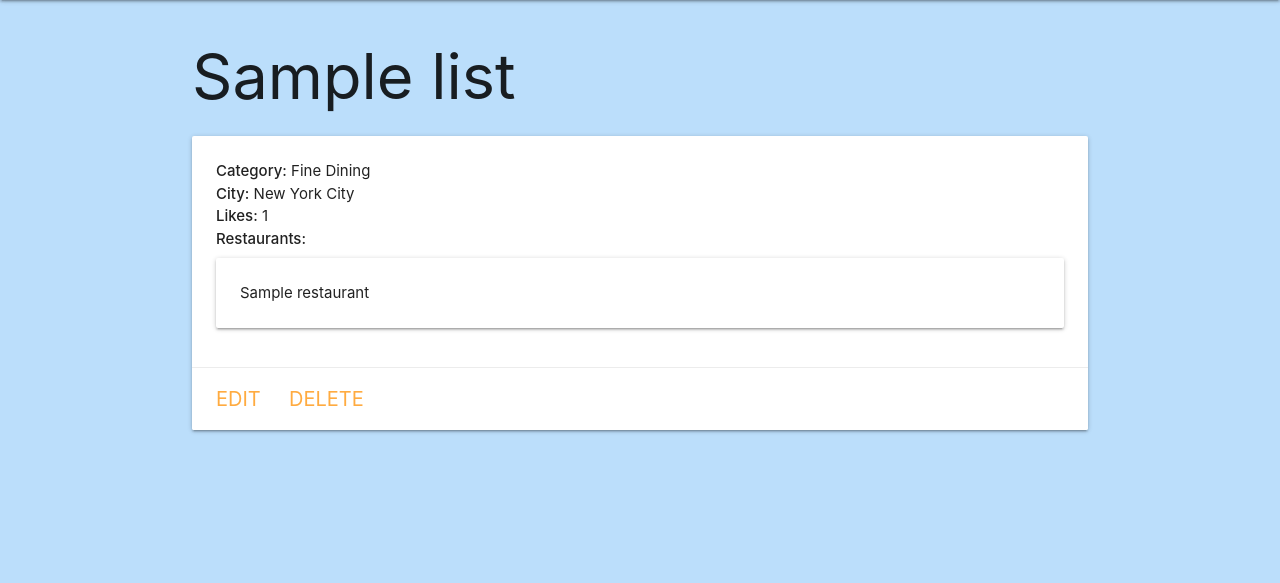
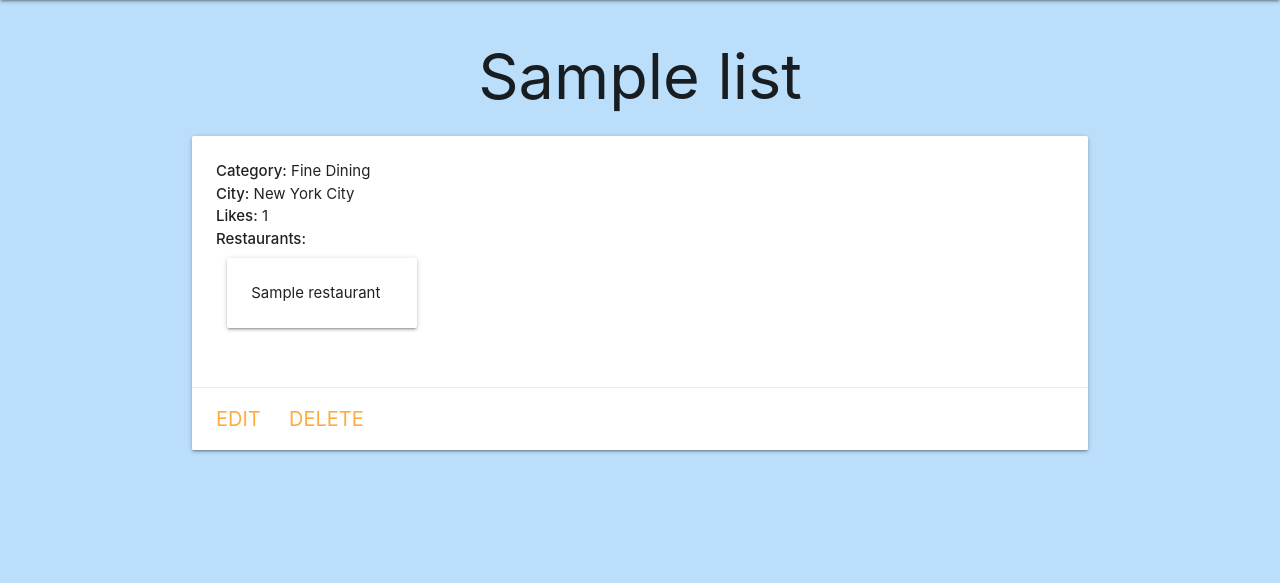
Before and after one commit to Adamtpacz/nosh-hunt, a Django app: page /lists/1 in a window 1280 px wide. Shown: the part 64-647 px from the top of the page. Run offline with Django 4.2, Linux system fonts and the light colour scheme; tables that the repository leaves empty hold one stand-in row (values such as "Sample post").

Commit message:
Update sizing of restaurant cards on list details page

```diff
--- a/main_app/templates/lists/detail.html
+++ b/main_app/templates/lists/detail.html
@@ -1,7 +1,7 @@
 {% extends 'base.html' %}
 {% block content %}
 
-<h1>{{ list.title }}</h1>
+<h1 class="center-align">{{ list.title }}</h1>
 
 <div class="card">
     <div class="card-content">
@@ -9,7 +9,8 @@
         <p><strong>City:</strong> {{ list.get_city_display }}</p>
         <p><strong>Likes:</strong> {{ list.likes }}</p>
         <p><strong>Restaurants:</strong></p>
-    <div class="col s6">
+        <div class="row">
+            <div class="col s3">
             {% for restaurant in list.restaurants.all %}
             <div class="card">
                 <div class="card-content">
@@ -17,6 +18,7 @@
                 </div>
             </div>
             {% endfor %}
+            </div>
         </div>
     </div>
 
```
Lines whose indentation alone changed are shown as unchanged.
